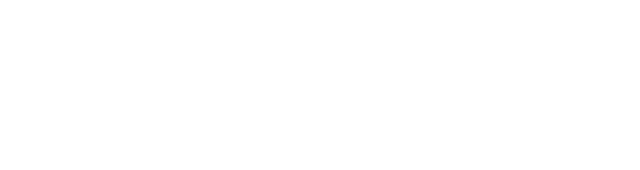
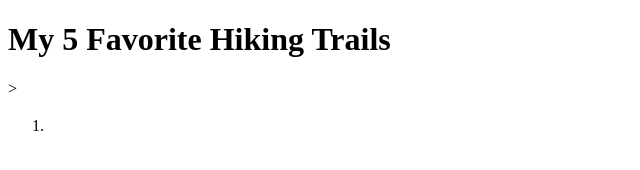
Before and after one commit to STL-WomenPlus-WebDev-March2023/js-assignment-4-html-me-something-jessicadove, a website: page index.html in a window 1280 px wide. Shown: the whole page, without its empty margins (0-640 px from the left). Drawn offline with Linux system fonts and the light colour scheme.

Commit message:
added initial structure to index.html

```diff
--- a/index.html
+++ b/index.html
@@ -1,8 +1,23 @@
 <!DOCTYPE html>
 <html>
    <head>
+      <title>My 5 Favorite Hiking Trails</title>
    </head>
    <body>
       <!-- Write your HTML in this file! -->
+      <header>
+         <h1>My 5 Favorite Hiking Trails</h1>
+      </header>
+      <main>
+         ><article>
+            <ol>
+               <li><h3></h3></li>
+            </ol>
+
+         </article>
+      </main>
+      <footer>
+
+      </footer>
    </body>
 </html>
```
